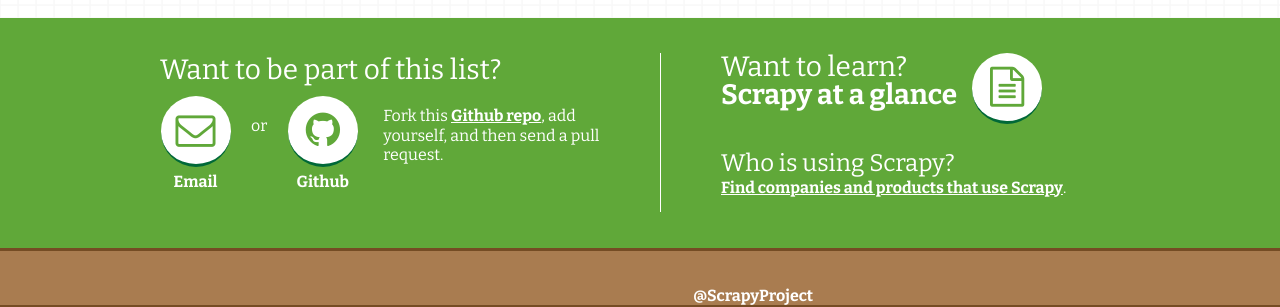
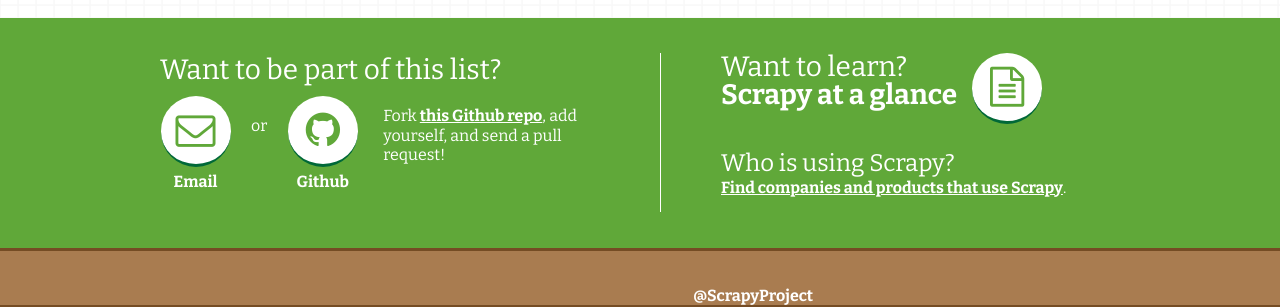
Before and after one commit to scrapy/scrapy.org, a Jekyll site: the page built from support.html, in a window 1280 px wide, cut to the strip 1711-2018 px from the top of the page. Built offline with Jekyll 4.4.1, drawn with Linux system fonts in a browser that asks for light colours; comment, search, counter and statistics services are not loaded; grey boxes are pictures that could not be loaded.

Commit message:
fix links to scrapy.org repo

```diff
--- a/companies.html
+++ b/companies.html
@@ -473,7 +473,7 @@
 			<i class="fa fa-github"></i><p>Github</p>
 			</a>
 		</div>
-		<div class="explain-text"><p>Fork this <a href="https://github.com/scrapy/scrapy">Github repo</a>, add yourself, and then send a pull request.</p></div>
+		<div class="explain-text"><p>Fork <a href="https://github.com/scrapy/scrapy.github.io">this Github repo</a>, add yourself, and send a pull request!</p></div>
 	</div>
 
 	<div class="block-right">
--- a/support.html
+++ b/support.html
@@ -127,7 +127,7 @@
 				<i class="fa fa-github"></i><p>Github</p>
 				</a>
 			</div>
-			<div class="explain-text"><p>Fork this <a href="https://github.com/scrapy/scrapy">Github repo</a>, add yourself, and then send a pull request.</p></div>
+			<div class="explain-text"><p>Fork <a href="https://github.com/scrapy/scrapy.github.io">this Github repo</a>, add yourself, and send a pull request!</p></div>
 		</div>
 
 		<div class="block-right">
```
